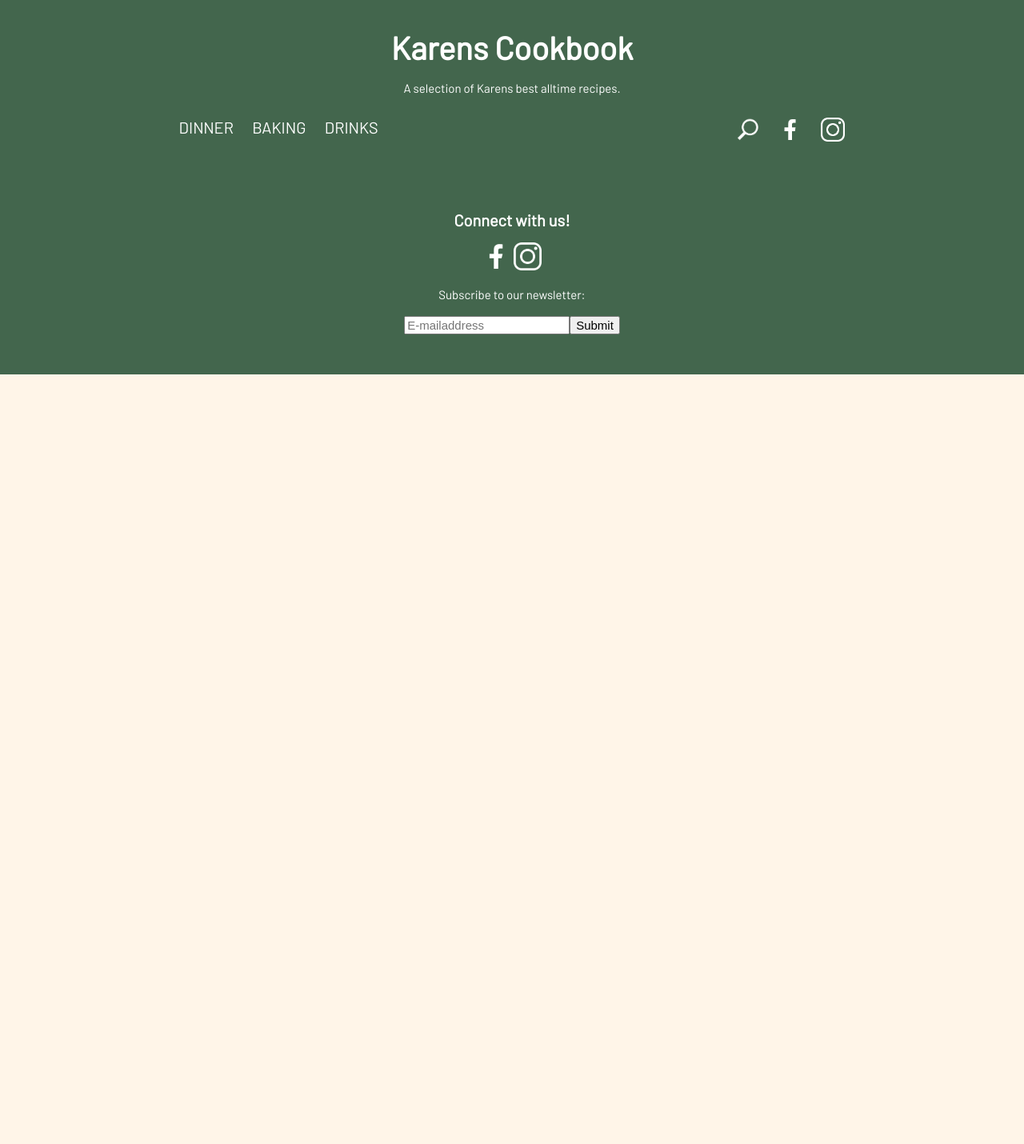
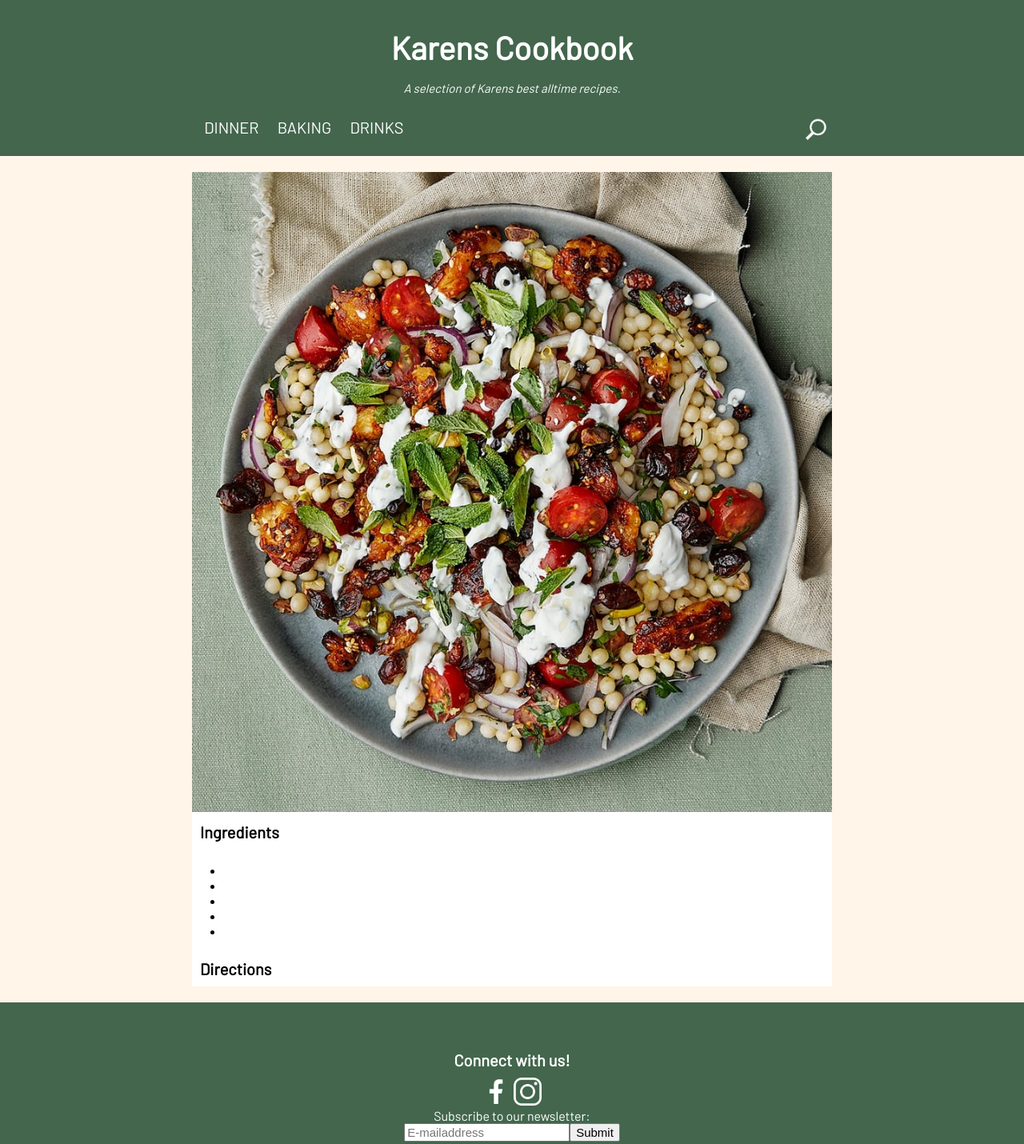
Before and after one commit to NovelleCode/recipes-website, a plain HTML site: page recept.html in a window 1280 px wide. Shown: the whole page at 80% size. Before the commit the page ends 800 px from the top, so only its background shows below. Drawn offline with Linux system fonts and the light colour scheme.

Commit message:
Started working on the recipe page

```diff
--- a/css/style.css
+++ b/css/style.css
@@ -11,13 +11,22 @@ body {
     background-color: #FFF5E8;
 }
 
-.grid-container {
+.grid-container-index {
     display: grid;
     grid-template-columns: 1fr;
     grid-template-areas: "header"
             "recipes-container"
             "footer";
 }
+
+.grid-container-recept {
+    display: grid;
+    grid-template-columns: 1fr;
+    grid-template-areas: "header"
+            "recipe-content"
+            "footer";
+}
+
 
 h1 {
     font-size: 40px;
@@ -27,11 +36,17 @@ h1 {
 
 h2 {
     font-size: 20px;
+    padding: 10px;
+    margin: 0;
 }
 
 p {
     font-size: 15px;
     line-height: 1.6;
+}
+
+ul {
+
 }
 
 input {
@@ -103,7 +118,7 @@ footer img:hover {
 
 .recipes-container {
     grid-area: recipes-container;
-    width: 500px;
+    width: 100%;
     margin: 20px auto;
     display: grid;
     grid-template-rows: repeat(6, 1fr);
@@ -115,7 +130,7 @@ footer img:hover {
     position: relative;
     /*flex: 1 0 50%;*/
     /*flex-basis: 33.3%;*/
-    /*margin: 12px 12px 12px 12px;*/
+    margin: 0 auto;
     text-align: center;
     background-color: white;
     max-width: 500px;
@@ -136,6 +151,18 @@ footer img:hover {
     opacity: 1;
 }
 
+.recipe-content {
+    background-color: white;
+    width: 100%;
+    margin: 20px auto;
+}
+
+.recipe-content img {
+    position: relative;
+    max-width: 100%;
+    height: auto;
+}
+
 /* Tablet */
 @media screen and (min-width: 768px) and (max-width: 1199px) {
     * {
@@ -148,7 +175,7 @@ footer img:hover {
         background-color: #FFF5E8;
     }
 
-    .grid-container {
+    .grid-container-index {
         display: grid;
         grid-template-columns: 1fr;
         grid-template-areas: "header"
@@ -267,6 +294,12 @@ footer img:hover {
         width: 100%;
         opacity: 1;
     }
+
+    .recipe-content {
+        background-color: white;
+        width: 750px;
+        margin: 20px auto;
+    }
 }
 
 
@@ -307,4 +340,10 @@ footer img:hover {
     .recipe:hover .overlay {
         opacity: 1;
     }
+
+    .recipe-content {
+        background-color: white;
+        width: 800px;
+        margin: 20px auto;
+    }
 }
--- a/recept.html
+++ b/recept.html
@@ -7,27 +7,39 @@
     <title>Recept</title>
 </head>
 <body>
-<!--Header--><!--Menu Bar-->
+<section class="grid-container-recept">
+    <!--Header & Menu Bar-->
     <header>
         <h1>Karens Cookbook</h1>
-    <p>A selection of Karens best alltime recipes.</p>
+        <p><i>A selection of Karens best alltime recipes.</i></p>
         <nav>
             <div class="navlinks">
                 <a href="#">DINNER</a>
                 <a href="#">BAKING</a>
                 <a href="#">DRINKS</a>
             </div>
-        <div class="navicons">
-            <a href="#"><img src="img/search.png" alt="search"></a>
-            <a href="#"><img src="img/facebook.png" alt="facebook"></a>
-            <a href="#"><img src="img/instagram.png" alt="instagram"></a>
+            <div class="navsearch">
+                <img src="img/search.png" alt="search"></a>
             </div>
         </nav>
     </header>
 
     <!--Main content-->
     <main class="recipe-content">
+        <img src="img/couscous.jpg" alt="Couscous">
+        <div class="ingredients">
+            <h2>Ingredients</h2>
+            <ul>
+                <li></li>
+                <li></li>
+                <li></li>
+                <li></li>
+                <li></li>
 
+            </ul>
+        </div>
+        <div class="directions"></div>
+            <h2>Directions</h2>
     </main>
 
 
@@ -37,10 +49,11 @@
         <a href="#"><img src="img/facebook.png" alt="facebook"></a>
         <a href="#"><img src="img/instagram.png" alt="instagram"></a>
         <form>
-        <p>Subscribe to our newsletter:</p>
-        <label for="email"></label><input id="email" type="email" placeholder="E-mailaddress"><input type="submit" value="Submit">
+            <label for="email">Subscribe to our newsletter:</label><br>
+            <input id="email" type="email" placeholder="E-mailaddress"><input type="submit" value="Submit">
         </form>
     </footer>
-
+</section>
+<script src="js/javascript.js"></script>
 </body>
 </html>
```
Also changed, not shown: index.html (+5 -5 lines). Lines whose indentation alone changed are shown as unchanged.
